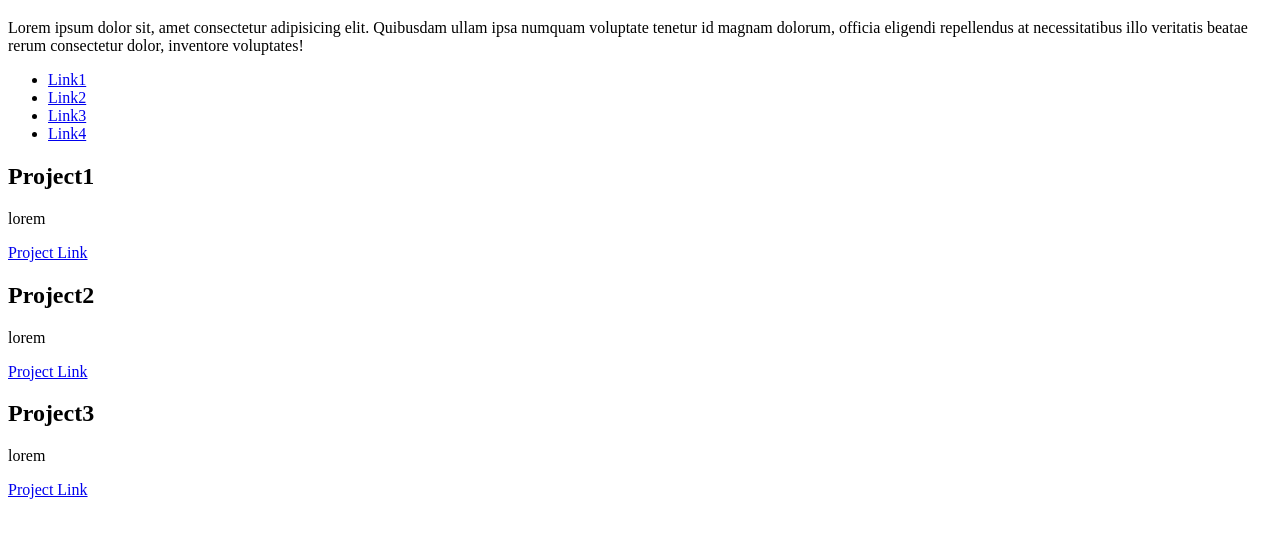
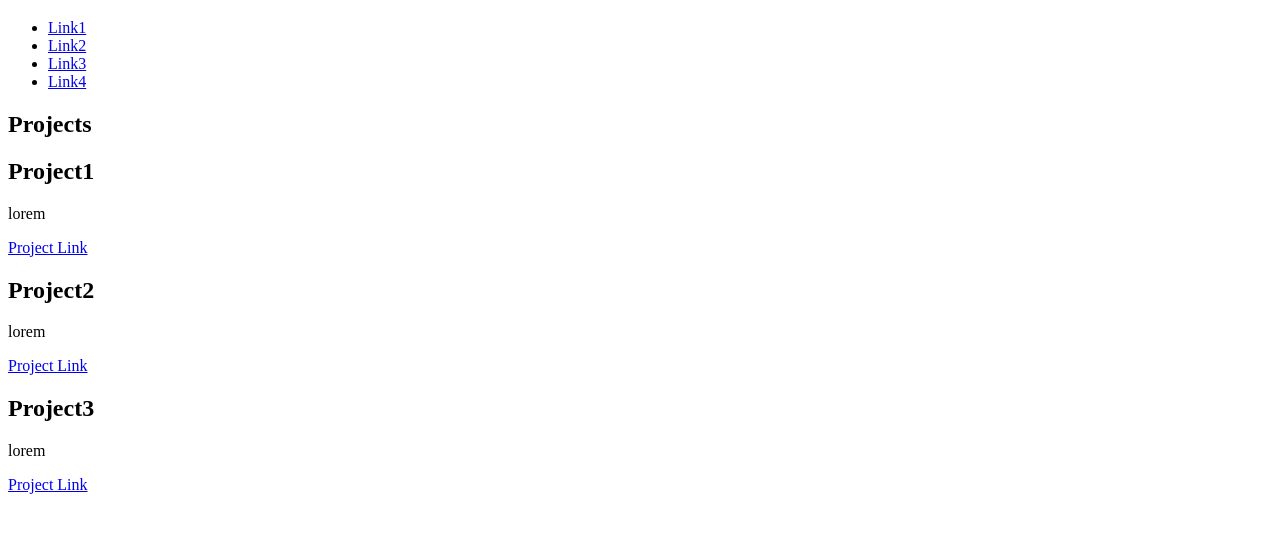
Before and after one commit to tjstalcup/git-and-github-sep-6-18, a plain HTML site: page index.html in a window 1280 px wide. Shown: the part 61-598 px from the top of the page. Drawn offline with Linux system fonts and the light colour scheme.

Commit message:
removed lorem

```diff
--- a/index.html
+++ b/index.html
@@ -8,7 +8,6 @@
 </head>
 <body>
     <h1>Hello</h1>
-    <p>Lorem ipsum dolor sit, amet consectetur adipisicing elit. Quibusdam ullam ipsa numquam voluptate tenetur id magnam dolorum, officia eligendi repellendus at necessitatibus illo veritatis beatae rerum consectetur dolor, inventore voluptates!</p>
 
     <nav>
         <ul>
@@ -19,6 +18,7 @@
         </ul>
     </nav>
 
+    <h2>Projects</h2>
     <div class="project">
         <h2>Project1</h2>
         <p>lorem</p>
```
